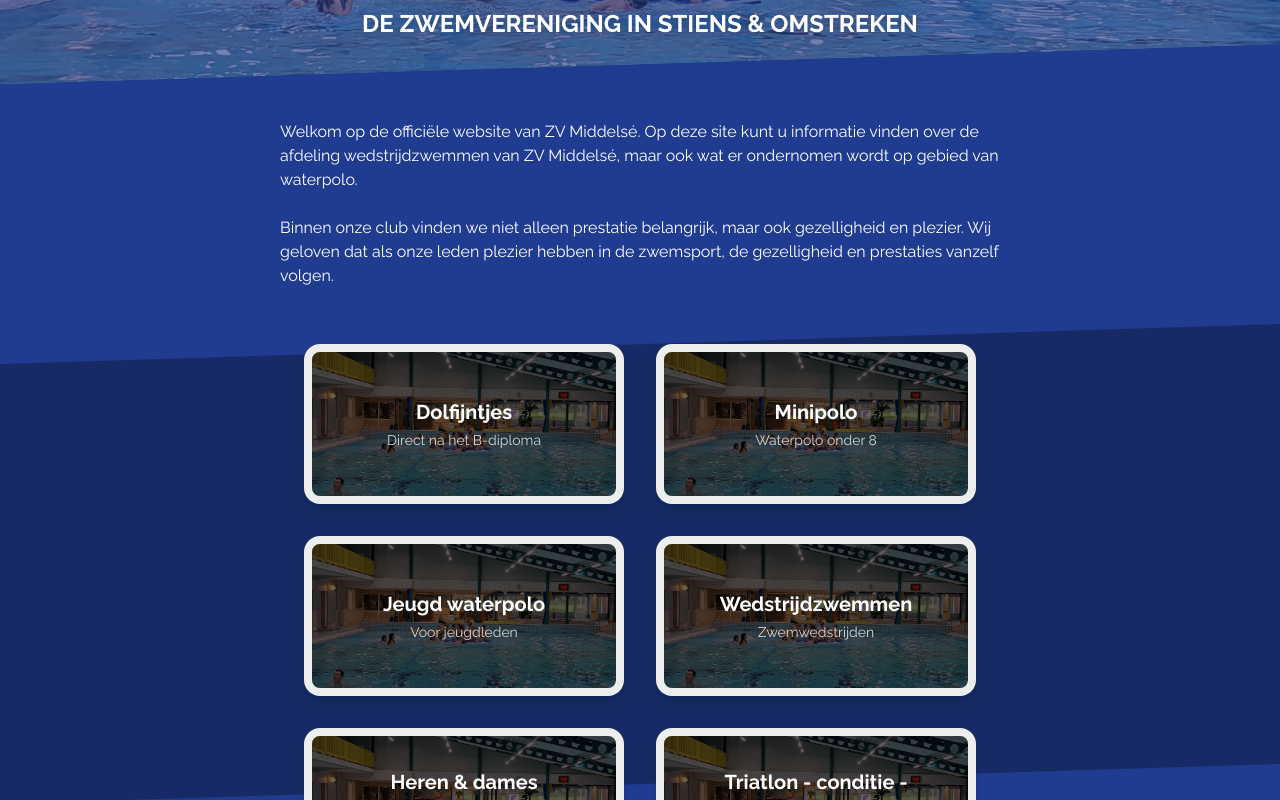
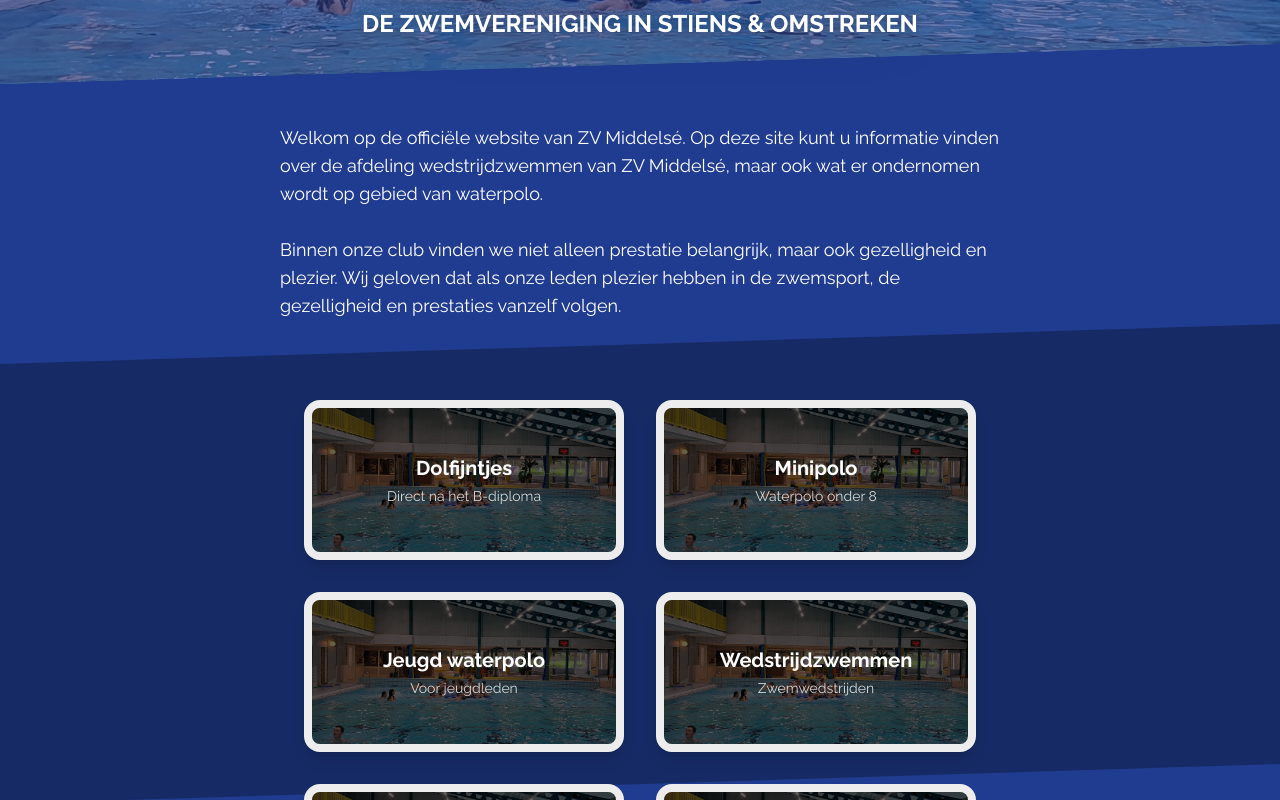
Before and after one commit to timovos/zvmiddelse-website, a Next.js app: page / in a window 1280 px wide. Shown: the part 300-1100 px from the top of the page. Built offline with nearby package versions, Linux system fonts and the light colour scheme.

Commit message:
Some slight changes

```diff
--- a/app/components/back-button.tsx
+++ b/app/components/back-button.tsx
@@ -8,7 +8,7 @@
   return (
     <button
       type="button"
-      onClick={() => router.push("/")}
+      onClick={() => router.push("/#inhoud")}
       className="inline-block cursor-pointer rounded border-2 border-transparent bg-[#1a237e] px-4 py-2 text-white transition hover:border-white hover:bg-[#283593]"
     >
       ← Terug naar Home
--- a/app/components/rectangle-button.tsx
+++ b/app/components/rectangle-button.tsx
@@ -2,13 +2,14 @@
 import Link from "next/link";
 
 interface RectangleButtonProps {
+  id?: string;
   text: string;
   subtext?: string;
   href: string;
   className?: string;
 }
 
-const RectangleButton: React.FC<RectangleButtonProps> = ({ text, subtext, href, className }) => (
+const RectangleButton: React.FC<RectangleButtonProps> = ({ id, text, subtext, href, className }) => (
   <Link
     className={[
       "hover-wiggle group relative flex h-40 w-80 flex-col items-center justify-center",
@@ -19,6 +20,7 @@
     ].join(" ")}
     style={{ backgroundImage: "url('/header.jpg')", textDecoration: "none" }}
     href={`${href}#inhoud`}
+    id={id}
   >
     <div className="pointer-events-none absolute inset-0 bg-black/60 transition-all duration-300 group-hover:bg-black/40" />
     <span className="relative z-10 mb-1 text-xl font-bold text-white transition-transform duration-300">{text}</span>
--- a/app/page.tsx
+++ b/app/page.tsx
@@ -6,18 +6,19 @@
   return (
     <>
       <PageHeader/>
-      <div className="diagonal-clip-top-bottom absolute z-10 mt-60 h-[60vh] min-w-screen bg-black/30"></div>
 
-      <div className="grid min-h-screen grid-rows-[20px_1fr_20px] place-items-center pb-20 font-[family-name:var(--font-geist-sans)]">
-        <main className="z-11 row-start-2 flex max-w-200 flex-col flex-wrap items-center justify-center gap-8 sm:flex-row">
+      <div className="diagonal-clip-top-bottom absolute z-1 mt-60 h-[60vh] min-w-screen bg-black/30"></div>
+      <main className="relative z-11">
         <div className="mt-4 mb-6 w-full basis-full pr-10 pl-10">
-            <p className="mr-auto ml-auto max-w-200 text-white">
+          <p className="mt-10 mr-auto mb-20 ml-auto max-w-180 text-lg text-white">
             Welkom op de officiële website van ZV Middelsé. Op deze site kunt u informatie vinden over de afdeling wedstrijdzwemmen van ZV Middelsé, maar ook wat er ondernomen wordt op gebied van waterpolo.
             <br/><br/>
             Binnen onze club vinden we niet alleen prestatie belangrijk, maar ook gezelligheid en plezier. Wij geloven dat als onze leden plezier hebben in de zwemsport, de gezelligheid en prestaties vanzelf volgen.
           </p>
         </div>
+        <div className="row-start-2 mr-auto mb-16 ml-auto flex max-w-200 flex-col flex-wrap items-center justify-center gap-8 sm:flex-row">
           <RectangleButton
+            id="inhoud"
             text="Dolfijntjes"
             subtext="Direct na het B-diploma"
             href="/dolfijntjes"
@@ -57,8 +58,8 @@
             subtext="Steun onze vereniging"
             href="/sponsoring"
           />
+        </div>
       </main>
-      </div>
       <PageFooter />
     </>
   );
```
Lines whose indentation alone changed are shown as unchanged.
